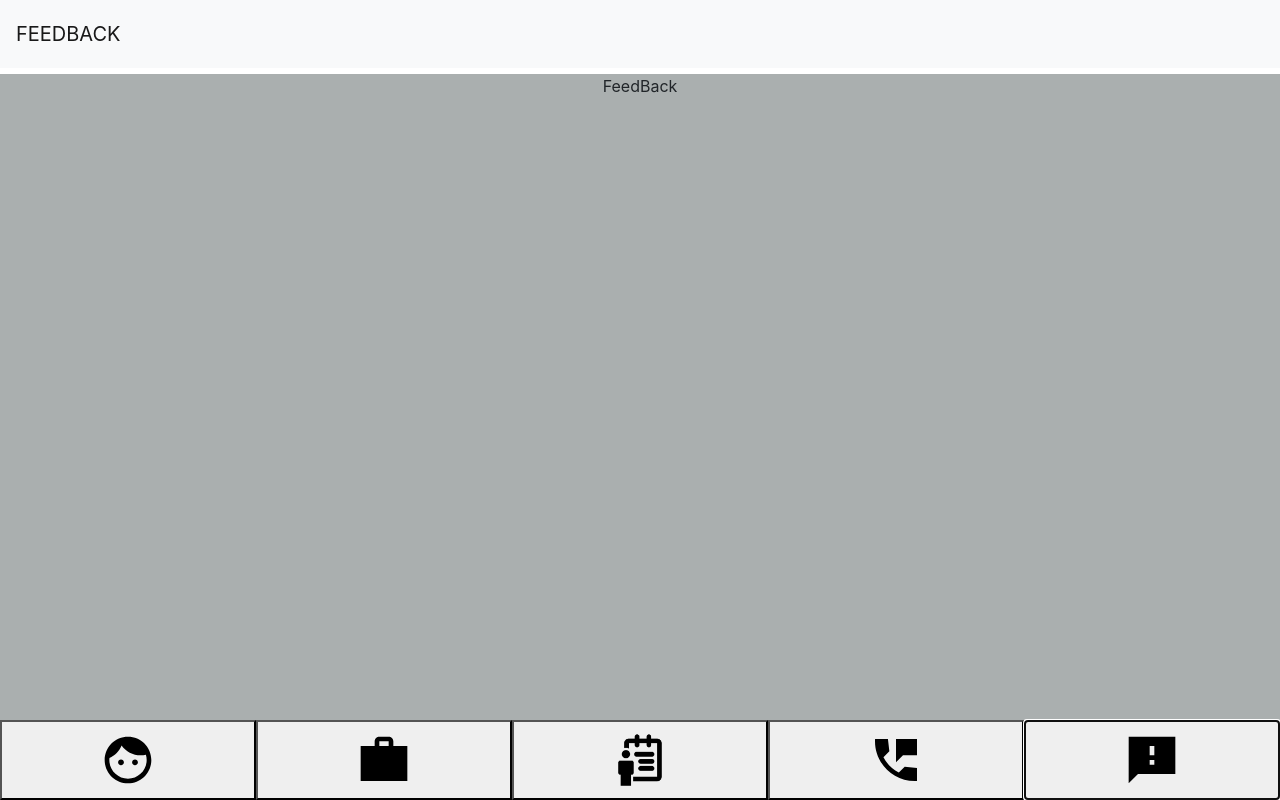
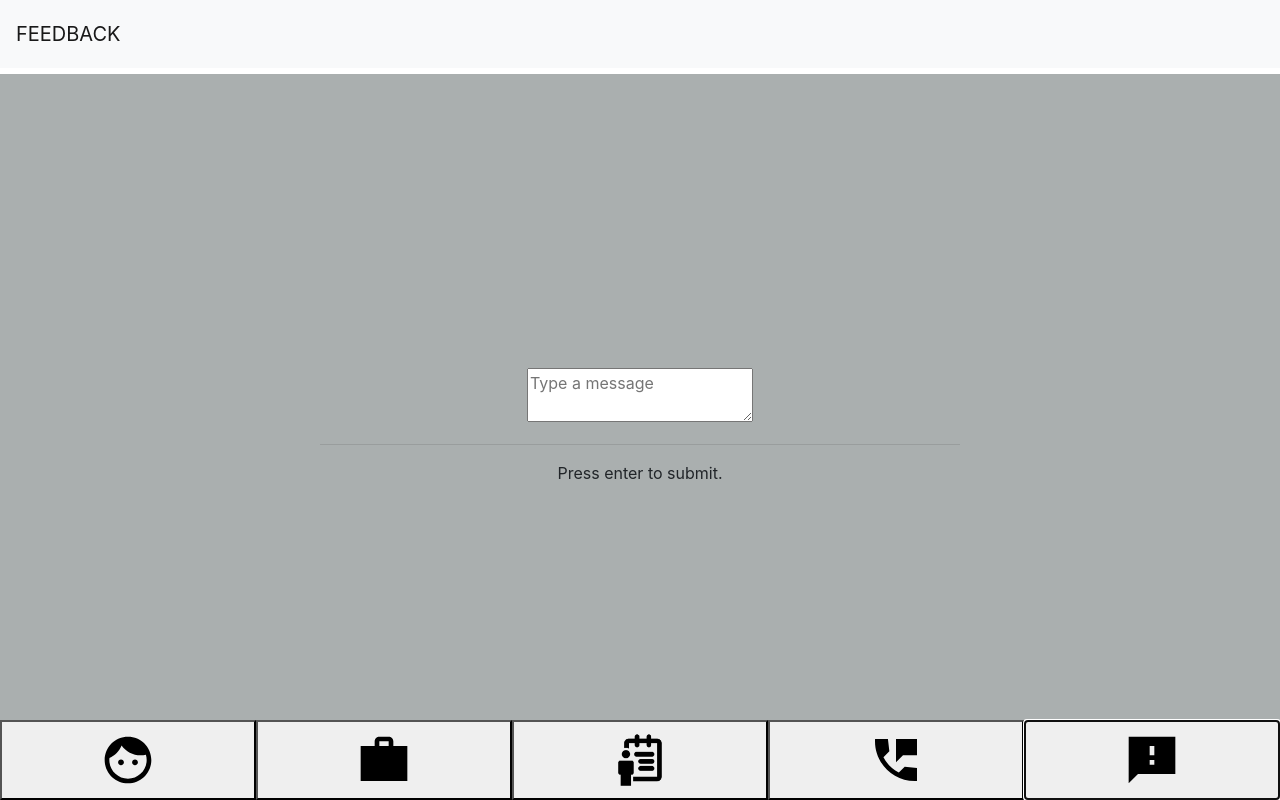
Before and after one commit to smurf136/Portfolio, a React (Create React App) app: page / in a window 1280 px wide. Both pictures are taken after a click on the button 1152 px from the left and 760 px from the top of the page. Built offline with nearby package versions, Linux system fonts and the light colour scheme.

Commit message:
[Update] prototype complete

```diff
--- a/src/components/feedback/Feedback.js
+++ b/src/components/feedback/Feedback.js
@@ -1,5 +1,6 @@
-import React, { Component } from 'react'
-import styled from 'styled-components'
+import React, { Component } from 'react';
+import styled from 'styled-components';
+import trim from 'trim';
 
 const Div = styled.div`
   display: grid;
@@ -9,14 +10,69 @@ const Div = styled.div`
   height: 90vh;
   width: 100vw;
   background-color: #59626282;
+`;
+
+const Form = styled.form`
+    justify-content: center;
+    margin: auto;
+    width: 50vw;
 `
 
+
 export default class Feedback extends Component {
+  state = {
+    feedback: ''
+  };
+
+  onChange(e) {
+    console.info(e);
+    this.setState({
+      feedback: e.target.value
+    });
+  }
+
+  onKeyup(e) {
+    if (e.keyCode === 13 && trim(e.target.value) !== '') {
+      //   e.preventDefault();
+      let dbCon = this.props.db.database().ref('/feedback');
+      dbCon.push({
+        feedback: trim(e.target.value)
+      });
+      this.setState({
+        feedback: ''
+      });
+    }
+  }
+
+  test() {
+    let dbCon = this.props.db.database().ref('/feedback');
+    dbCon.push({
+      feedback: trim(this.state.feedback)
+    });
+    this.setState({
+      feedback: ''
+    });
+  }
+
   render() {
     return (
       <Div>
-                <p>FeedBack</p>
+        <Form>
+          <textarea
+            className='textarea'
+            placeholder='Type a message'
+            style={{
+                borderRound: "25%",
+                margin: 'auto'
+            }}
+            onChange={this.onChange.bind(this)}
+            onKeyUp={this.onKeyup.bind(this)}
+            value={this.state.feedback}
+          ></textarea>
+          <hr/>
+          <p>Press enter to submit.</p>
+        </Form>
       </Div>
-        )
+    );
   }
 }
```
Lines whose indentation alone changed are shown as unchanged.
